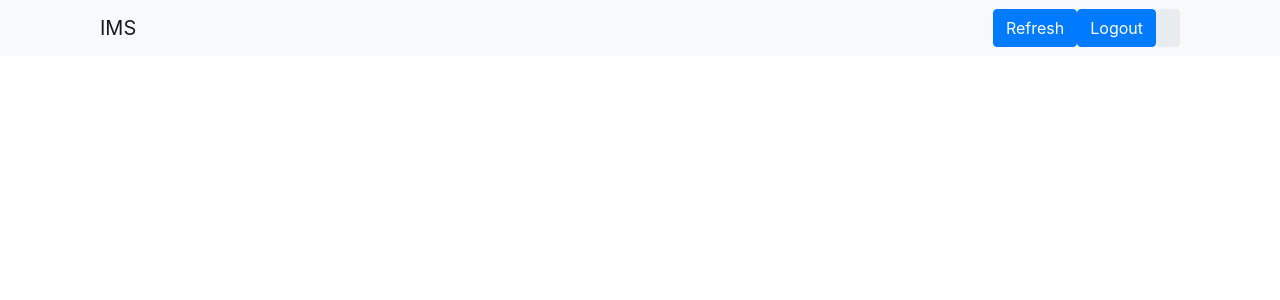
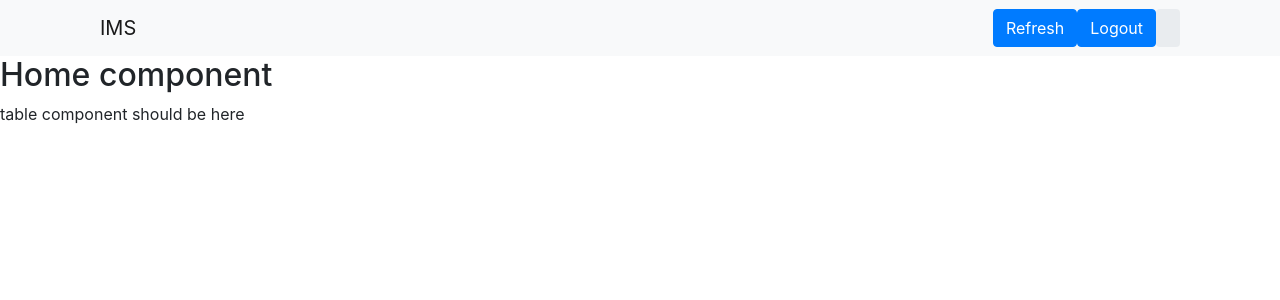
Before and after one commit to Foddie2/Inventory-ui, a Nuxt app: page /Home in a window 1280 px wide. Shown: the top 300 px of the page. Built offline with nearby package versions, Linux system fonts and the light colour scheme.

Commit message:
Implimenting header component

```diff
--- a/pages/Home.vue
+++ b/pages/Home.vue
@@ -2,8 +2,8 @@
 <template>
   <div>
     <AppHeader/>
-
-
+    <h2>Home component</h2>
+    <p>table component should be here </p>
   </div>
 </template>
 
```
